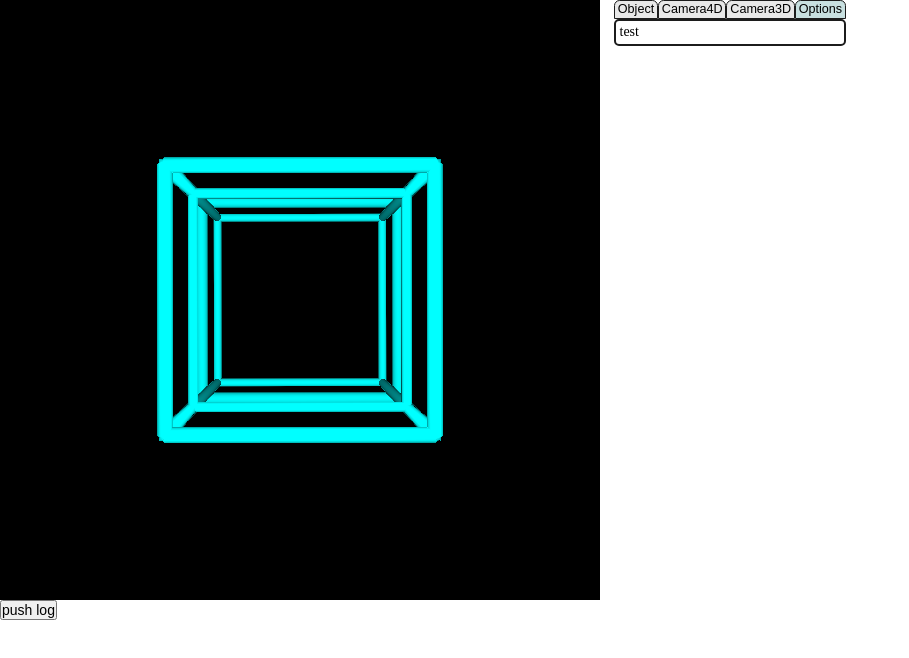
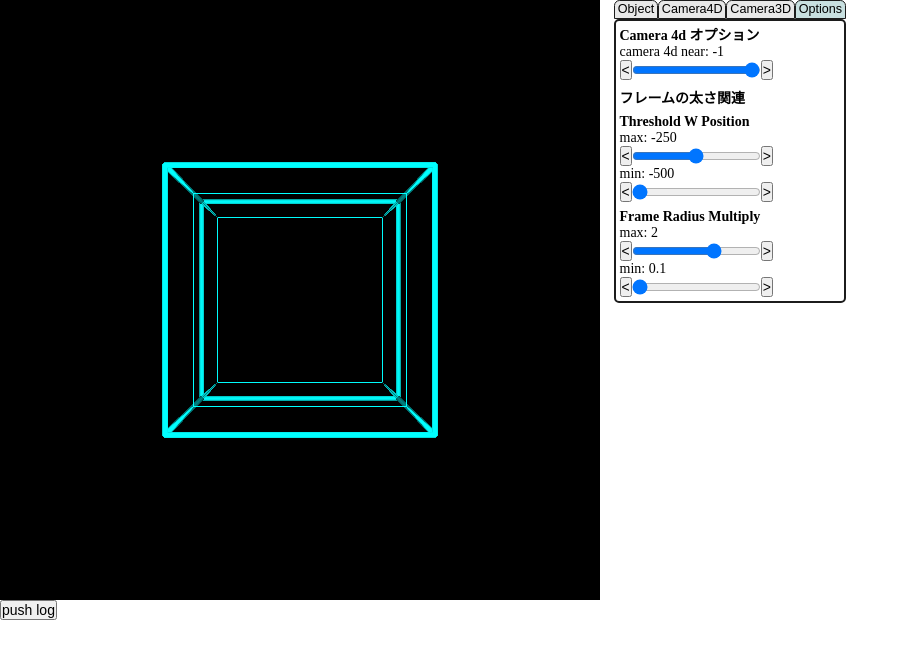
Before and after one commit to gckohaku/Three.js-4dRendering, a Nuxt app: page / in a window 1280 px wide. Both pictures are taken after a click on the tab "Options". Shown: the top 658 px of the page, without its empty margins (0-909 px from the left). Built offline with nearby package versions, Linux system fonts and the light colour scheme.

Commit message:
enhance: W軸の値によるフレームの太さの変わり具合を UI で調整できるようにする (#49)

```diff
--- a/components/ModuleSlider.vue
+++ b/components/ModuleSlider.vue
@@ -1,4 +1,6 @@
 <script setup lang="ts">
+import { step } from 'three/tsl';
+
 
 const modelValue = defineModel<string | number>();
 
@@ -6,16 +8,16 @@ interface Props {
 	text: string;
 	name?: string;
 	id?: string;
-	min?: string | number;
-	max?: string | number;
-	step?: string | number;
+	min?: string;
+	max?: string;
+	step?: string;
 	isRolling?: boolean;
 }
 
 const props = withDefaults(defineProps<Props>(), {
-	min: 0,
-	max: 100,
-	step: 1,
+	min: "0",
+	max: "100",
+	step: "1",
 	isRolling: false,
 });
 
@@ -56,15 +58,17 @@ const increaseValue = () => {
 		return;
 	}
 
-	const nextValue = Number(modelValue.value) + Number(props.step);
+	const numberOfStep = Number(props.step === "" ? 1 : props.step);
+	const nextValue = Number(modelValue.value) + numberOfStep;
+
 
 	if (nextValue && props.isRolling && nextValue > Number(props.max)) {
 		const afterRollingValue: number = nextValue - (Number(props.max) - Number(props.min));
-		modelValue.value = afterRollingValue;
+		modelValue.value = numberOfStep % 1 === 0 ? afterRollingValue : (Math.round(afterRollingValue / numberOfStep) * numberOfStep).toFixed(props.step.split(".")[1].length);
 		return;
 	}
 
-	modelValue.value = nextValue;
+	modelValue.value = numberOfStep % 1 === 0 ? nextValue : (Math.round(nextValue / numberOfStep) * numberOfStep).toFixed(props.step.split(".")[1].length);
 }
 
 const decreaseValue = () => {
@@ -72,15 +76,16 @@ const decreaseValue = () => {
 		return;
 	}
 
-	const nextValue = Number(modelValue.value) - Number(props.step);
+	const numberOfStep = Number(props.step === "" ? 1 : props.step);
+	const nextValue = Number(modelValue.value) - numberOfStep;
 
 	if (nextValue && props.isRolling && nextValue < Number(props.min)) {
 		const afterRollingValue: number = nextValue + (Number(props.max) - Number(props.min));
-		modelValue.value = afterRollingValue;
+		modelValue.value = numberOfStep % 1 === 0 ? afterRollingValue : (Math.round(afterRollingValue / numberOfStep) * numberOfStep).toFixed(props.step.split(".")[1].length);
 		return;
 	}
 
-	modelValue.value = nextValue;
+	modelValue.value = numberOfStep % 1 === 0 ? nextValue : (Math.round(nextValue / numberOfStep) * numberOfStep).toFixed(props.step.split(".")[1].length);
 }
 
 
@@ -91,7 +96,7 @@ const decreaseValue = () => {
 		<p>{{ text }}: {{ modelValue }}</p>
 		<div class="slider-container">
 			<button @mousedown.left="onPushSliderButton('left')" @mouseup.left="onReleaseSliderButton" @mouseleave="onReleaseSliderButton">&lt;</button>
-			<input type="range" :name="name" :id="id" :min="min" :max="max" :step="step" v-model="modelValue">
+			<input type="range" :name="name" :id="id" :min="min" :max="max" :step="props.step" v-model="modelValue">
 			<button @mousedown.left="onPushSliderButton('right')" @mouseup.left="onReleaseSliderButton" @mouseleave="onReleaseSliderButton">&gt;</button>
 		</div>
 	</div>
--- a/components/Rendering4D.vue
+++ b/components/Rendering4D.vue
@@ -7,6 +7,7 @@ import { Model4D } from "~/utils/defines/Model4D";
 
 const logTimeManager = logTimeManagerStore();
 const rotationOrder = rotationOrderStore();
+const options = optionsStore();
 
 const moveX: Ref<string> = ref("0");
 const moveY: Ref<string> = ref("0");
@@ -250,7 +251,7 @@ const update = (renderer: THREE.WebGLRenderer, scene: THREE.Scene, camera: THREE
 	light.position.set(Number(cameraMoveX.value), Number(cameraMoveY.value), Number(cameraMoveZ.value));
 	light.rotation.setFromRotationMatrix(new THREE.Matrix4(...makeRotate3DMatrix44(Number(cameraRotateX.value), Number(cameraRotateY.value), Number(cameraRotateZ.value)).flat() as ConstructorParameters<typeof THREE.Matrix4>));
 
-	const transformedModel = model4D.affine(transformMatrix4D.value).toModel3D(cameraAMatrix4D.value, cameraRtMatrix4D.value);
+	const transformedModel = model4D.affine(transformMatrix4D.value).toModel3D(cameraAMatrix4D.value, cameraRtMatrix4D.value, options.camera4dNear);
 
 	transformedModel.geometry.computeVertexNormals();
 	if (transformedModel.indexes.length) {
@@ -329,7 +330,25 @@ onMounted(() => {
 					<ControllerUi3D v-model:move-x="cameraMoveX" v-model:move-y="cameraMoveY" v-model:move-z="cameraMoveZ" v-model:rotate-x="cameraRotateX" v-model:rotate-y="cameraRotateY" v-model:rotate-z="cameraRotateZ" v-model:size-x="cameraSizeX" v-model:size-y="cameraSizeY" v-model:size-z="cameraSizeZ" />
 				</template>
 				<template v-slot:options>
-					test
+					<div class="options-container">
+						<h2>Camera 4d オプション</h2>
+						<section>
+							<ModuleSlider v-model="options.camera4dNear" text="camera 4d near" :min="'-500'" :max="'0'" />
+						</section>
+						<h2>フレームの太さ関連</h2>
+						<section>
+							<h3>Threshold W Position</h3>
+							<section>
+								<ModuleSlider v-model="options.frameThresholdWMax" text="max" :min="'-500'" :max="'0'" />
+								<ModuleSlider v-model="options.frameThresholdWMin" text="min" :min="'-500'" :max="'0'" />
+							</section>
+							<h3>Frame Radius Multiply</h3>
+							<section>
+								<ModuleSlider v-model="options.frameRadiusMax" text="max" :min="'0.1'" :max="'3'" :step="'0.1'" />
+								<ModuleSlider v-model="options.frameRadiusMin" text="min" :min="'0.1'" :max="'3'" :step="'0.1'" />
+							</section>
+						</section>
+					</div>
 				</template>
 			</Controller4dTabContainer>
 		</div>
@@ -349,5 +368,11 @@ onMounted(() => {
 		flex-direction: row;
 		gap: .5rem;
 	}
+
+	.options-container {
+		h2:not(:first-child), h3 {
+			margin-block-start: .5rem;
+		}
+	}
 }
 </style>
--- a/stores/options.ts
+++ b/stores/options.ts
@@ -4,9 +4,9 @@ export const optionsStore = defineStore("optionsStore", () => {
 
 	// フレームの太さ関連
 	const frameThresholdWMin = ref(-500);
-	const frameThresholdWMax = ref(500);
+	const frameThresholdWMax = ref(-250);
 	const frameRadiusMin = ref(0.1);
 	const frameRadiusMax = ref(2);
 
-	return {  };
+	return { camera4dNear, frameThresholdWMin, frameThresholdWMax, frameRadiusMin, frameRadiusMax };
 });
--- a/utils/defines/Model3D.ts
+++ b/utils/defines/Model3D.ts
@@ -263,9 +263,6 @@ export class Model3D {
 		geometry.setAttribute("position", new THREE.BufferAttribute(new Float32Array(vertexes.flat()), 3));
 		geometry.setIndex(new THREE.BufferAttribute(new Uint32Array(indexes), 1));
 
-		if (logTimeManager.isPushLog()) {
-		}
-
 		return geometry;
 	}
 }
--- a/utils/defines/Model4D.ts
+++ b/utils/defines/Model4D.ts
@@ -102,6 +102,7 @@ export class Model4D {
 		near = -1,
 	): Model3D {
 		const logTimeManager = logTimeManagerStore();
+		const options = optionsStore();
 
 		const vertexesView: number[][] = [];
 		const ignoreVertexIndexes: number[] = [];
@@ -238,7 +239,13 @@ export class Model4D {
 		model3d.colorIndexes = [...this.colorIndexes];
 		model3d.alphas = [...this.alphas];
 		model3d.setColorMesh();
-		model3d.frameWidthMultiplies = vertexesView.map((vertex) => Math.min(Math.max((vertex[3] / 250) + 3, 0.1), 2));
+		const thresholdWDistance = options.frameThresholdWMax - options.frameThresholdWMin;
+		const frameRadiusDistance = options.frameRadiusMax - options.frameRadiusMin;
+		const frameWidthGraphA = thresholdWDistance !== 0 ? frameRadiusDistance / thresholdWDistance : 0;
+		const frameWidthGraphB = thresholdWDistance !== 0 ? options.frameRadiusMax - options.frameThresholdWMax * frameWidthGraphA : 1;
+		model3d.frameWidthMultiplies = vertexesView.map((vertex) =>
+			Math.min(Math.max(frameWidthGraphA * vertex[3] + frameWidthGraphB, options.frameRadiusMin), options.frameRadiusMax),
+		);
 
 		if (logTimeManager.isPushLog()) {
 			console.log(model3d.frameWidthMultiplies);
```
